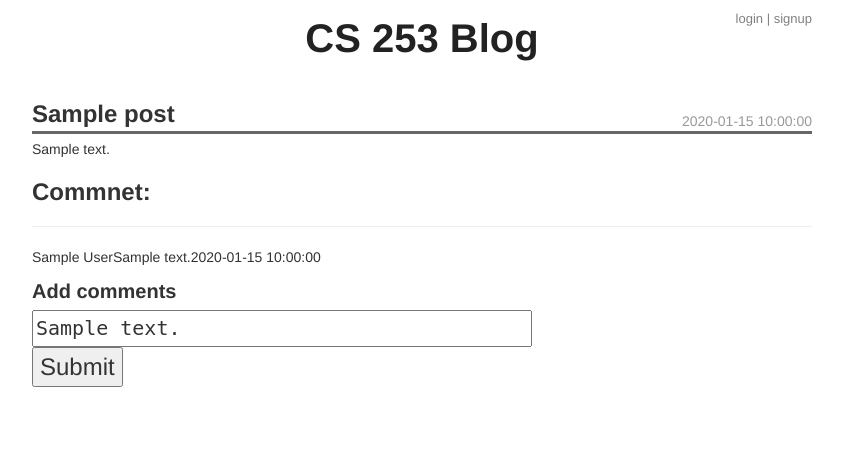
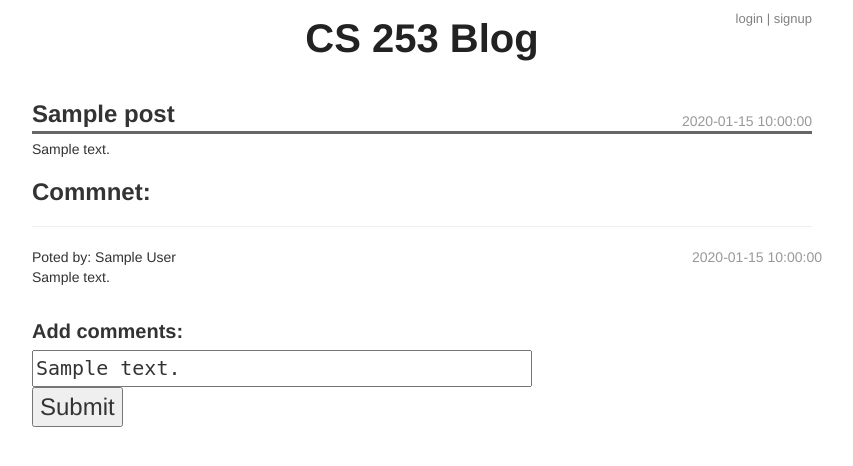
Before and after one commit to morita657/Multi-Use-Blog, a Python web app: template templates/permalink.html in a window 1280 px wide. Shown: the top 466 px of the page, without its empty margins (218-1071 px from the left). Run offline with Jinja, Linux system fonts and the light colour scheme; the template is opened without the code that fills it: most values are stand-ins (such as "Sample title", 1, 10 or a date in 2020); some libraries are stand-ins or nearby versions.

Commit message:
Format comments

```diff
--- a/templates/permalink.html
+++ b/templates/permalink.html
@@ -17,18 +17,24 @@
 </div>
 <h2>Commnet: </h2>
 <hr> {% for comment in comments %}
-<div class="" style="float:left">
-    {{ comment.comment_author}}
-</div>
-<div class="" style="float:left">
-    {{ comment.comments }}
-</div>
 <div class="">
-    {{ comment.created }}
+    <div class="" style="float:left">
+        Poted by: {{ comment.comment_author}}
+    </div>
+    <div class="" style="
+      position: absolute;
+      right: 0px;
+      color: #999;">
+        {{ comment.created }}
+    </div><br>
+    <div class="" style="float:left">
+        {{ comment.comments }}
+    </div>
+    <br><br>
 </div>
 {% endfor %}
 <form method="post">
-    <label for="comment" class="comment-label">Add comments</label>
+    <label for="comment" class="comment-label">Add comments: </label>
     <input type="text" name="comment" value="{{ comment }}">
     <div class="error">{{ error }}</div>
     <input type="submit">
```
